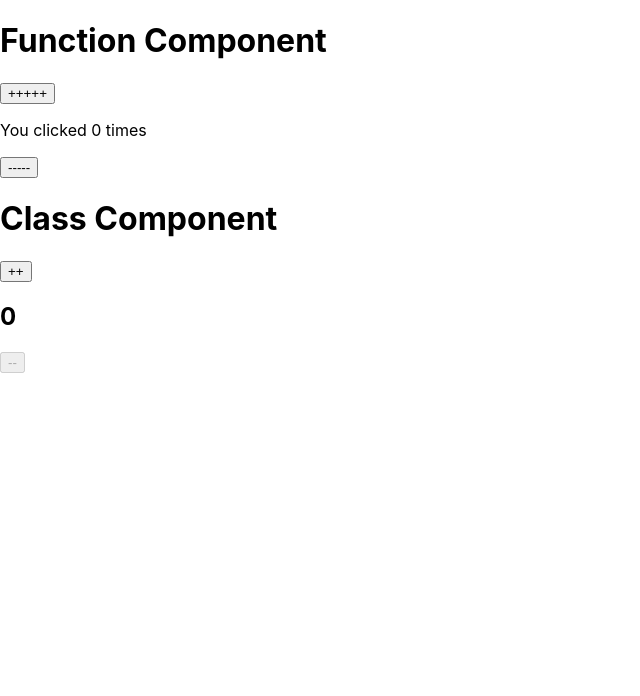
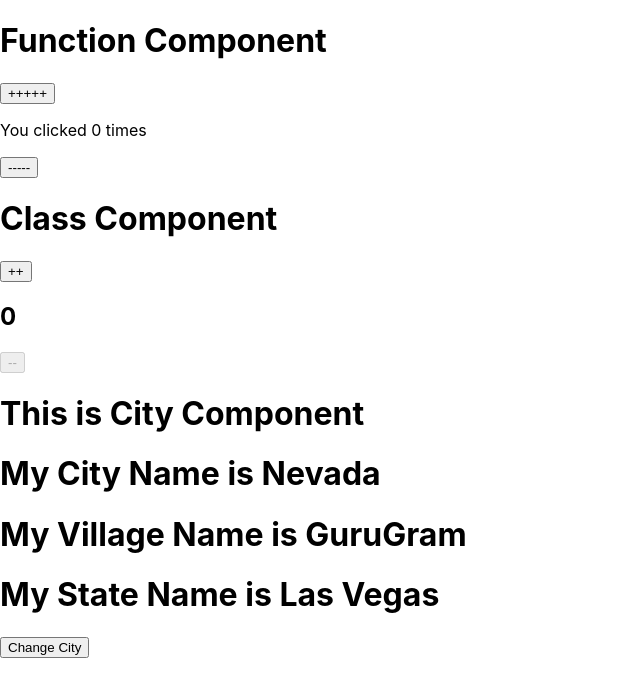
Before and after one commit to ParthNsf/firstreact, a React (Create React App) app: page / in a window 1280 px wide. Shown: the top 696 px of the page, without its empty margins (0-640 px from the left). Built offline with nearby package versions, Linux system fonts and the light colour scheme.

Commit message:
4/3/2024_Css

```diff
--- a/src/App.js
+++ b/src/App.js
@@ -1,5 +1,6 @@
 
 import './App.css';
+import CityFunProp from './user/component/CityNameProps';
 // import City from './user/component/City';
 // import CityFun from './user/component/CityFun';
 import Counter from './user/component/Counter';
@@ -34,6 +35,7 @@ function App() {
       <CityFun /> */}
     <Counter/>
 <CounterClass/>
+<CityFunProp changeCityProp="Nevada" changeStateProp="Las Vegas"/>
     </>
 
   );
--- /dev/null
+++ b/src/user/component/CityNameProps.js
@@ -0,0 +1,29 @@
+import React, { useState } from 'react'
+
+const CityFunProp = ({changeCityProp,changeStateProp}) => {
+    console.log(changeCityProp,changeStateProp);
+    const [CityName, setCityName] = useState(changeCityProp);
+    const [VillageName, setVillageName] = useState('GuruGram');
+    const [StateName, setStateName] = useState(changeStateProp);
+
+    const changeCity =()=>{
+        setCityName('NewYork');
+        setVillageName('Cicago');
+        setStateName('NewJersy');
+
+    }
+  return (
+    <div>
+      <>
+        <h1 >This is City Component</h1>
+        <h1 >My City Name is {CityName}</h1>
+        <h1>My Village Name is {VillageName}</h1>
+        <h1 >My State Name is {StateName}</h1>
+        <button onClick={changeCity}>  Change City</button>
+
+      </>
+    </div>
+  )
+}
+
+export default CityFunProp
```
Also changed, not shown: src/CountryNameProps.js (added).
